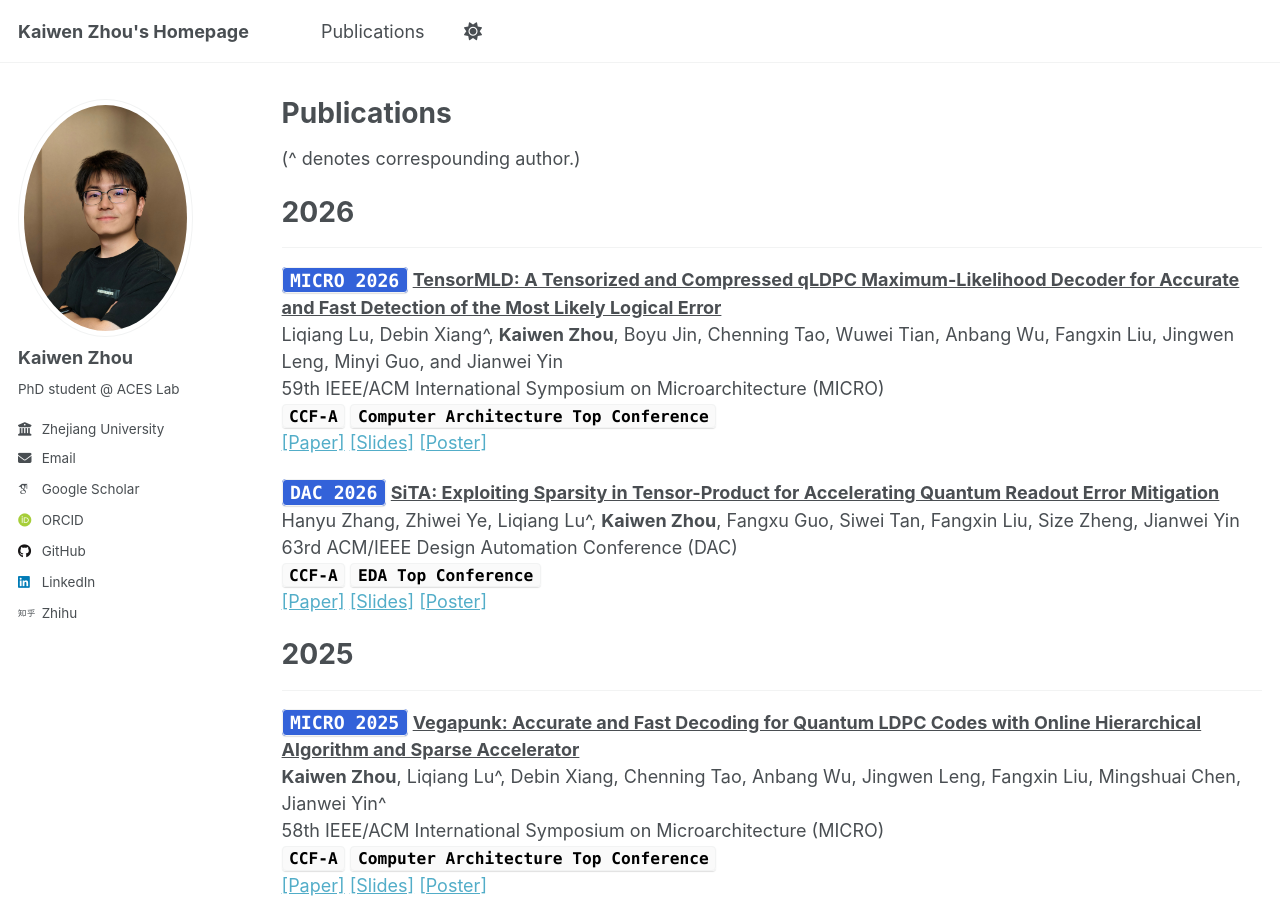
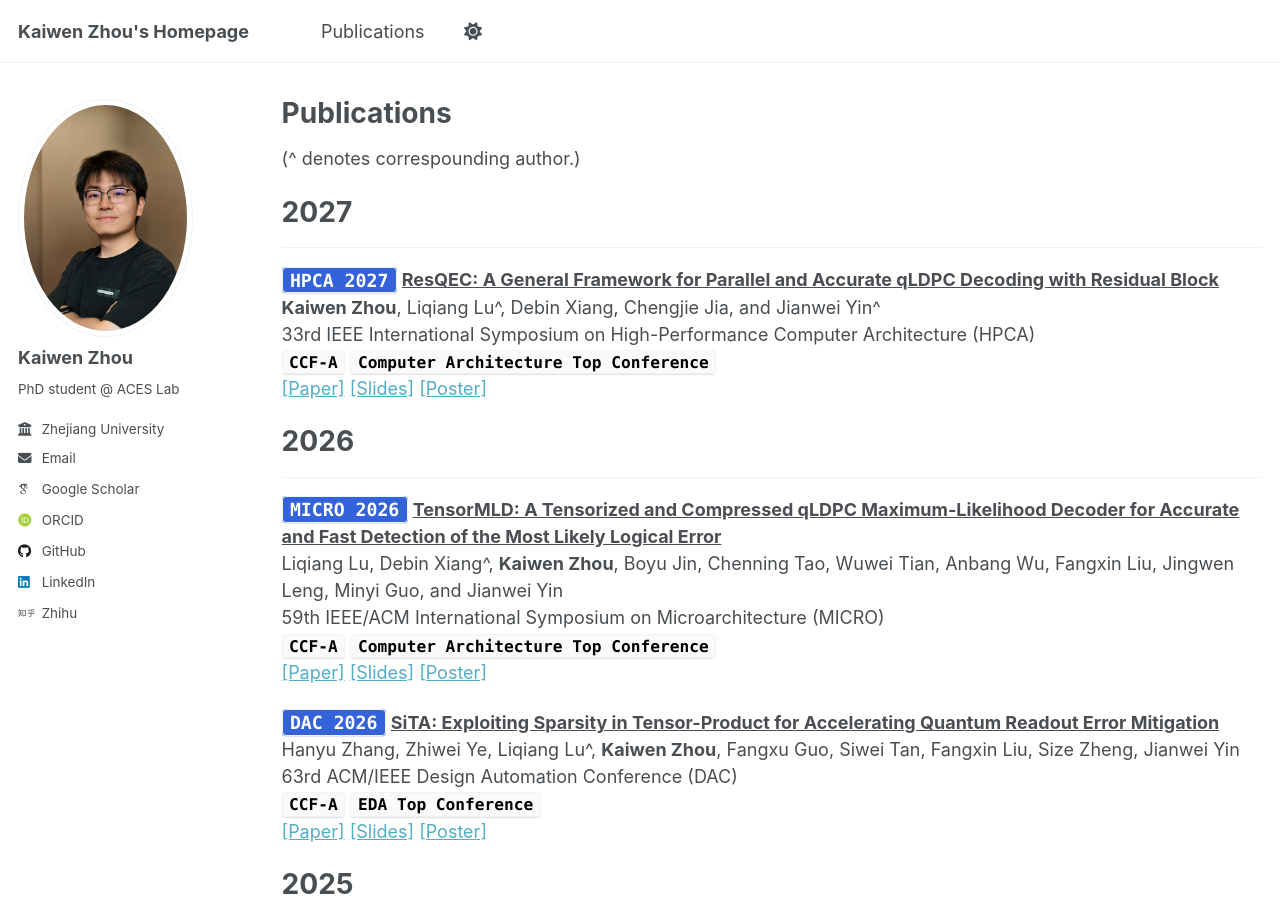
Before and after one commit to KaiwenZhou2003/kaiwenzhou2003.github.io, a Jekyll site: the page built from _pages/publications.md, in a window 1280 px wide and 900 px high. Built offline with Jekyll 4.4.1, drawn with Linux system fonts in a browser that asks for light colours; some web fonts are replaced.

Commit message:
add hpca 27

```diff
--- a/_pages/publications.md
+++ b/_pages/publications.md
@@ -6,6 +6,29 @@ author_profile: true
 ---
 (^ denotes correspounding author.)
 <!-- You can also find my articles on <u><a href="https://scholar.google.com/citations?hl=zh-CN&user=635o82sAAAAJ">my Google Scholar profile</a>.</u> -->
+
+# 2027
+
+------
+
+<code style="color: #ffffff; background-color:rgb(51, 98, 217); font-size: 1.01em;"><b>HPCA 2027</b></code>
+<a href="#" style="color:rgb(74, 78, 82); "><strong>
+  ResQEC: A General Framework for Parallel and Accurate qLDPC Decoding with Residual Block</strong>
+</a>
+<br>
+<span ><strong>Kaiwen Zhou</strong>, Liqiang Lu^, Debin Xiang, Chengjie Jia, and Jianwei Yin^
+</span>
+<br>
+<span style="">
+33rd IEEE International Symposium on High-Performance Computer Architecture (HPCA)
+</span>
+<br>
+<code style="color: black; background-color: #fafafa; font-size: 0.9em;"><b>CCF-A</b></code>
+<code style="color: black; background-color: #fafafa; font-size: 0.9em;"><b>Computer Architecture Top Conference</b></code>
+<br>
+<a href="../paper_files/HPCA2027_ResQEC.pdf">[Paper]</a> <a href="../slides_files/HPCA2027_ResQEC_Slides.pdf">[Slides]</a> <a href="../poster_files/HPCA2027_ResQEC_Poster.pdf">[Poster]</a>
+
+
 
 # 2026
 
```
Also changed, not shown: _pages/about.md (+2 -0 lines).
